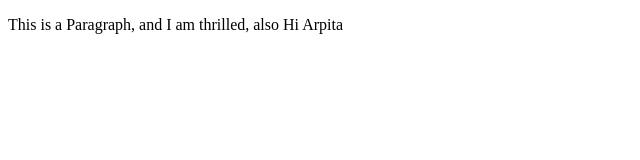
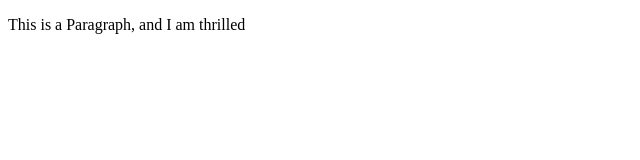
Before and after one commit to ynxaron/angularcourse, a plain HTML site: page index.html in a window 1280 px wide. Shown: the whole page, without its empty margins (0-640 px from the left). Drawn offline with Linux system fonts and the light colour scheme.

Commit message:
updating index.html

```diff
--- a/index.html
+++ b/index.html
@@ -4,6 +4,6 @@
         <title>Hello There</title>
     </head>
     <body>
-        <p>This is a Paragraph, and I am thrilled, also Hi Arpita</p>
+        <p>This is a Paragraph, and I am thrilled</p>
     </body>
 </html>
```
